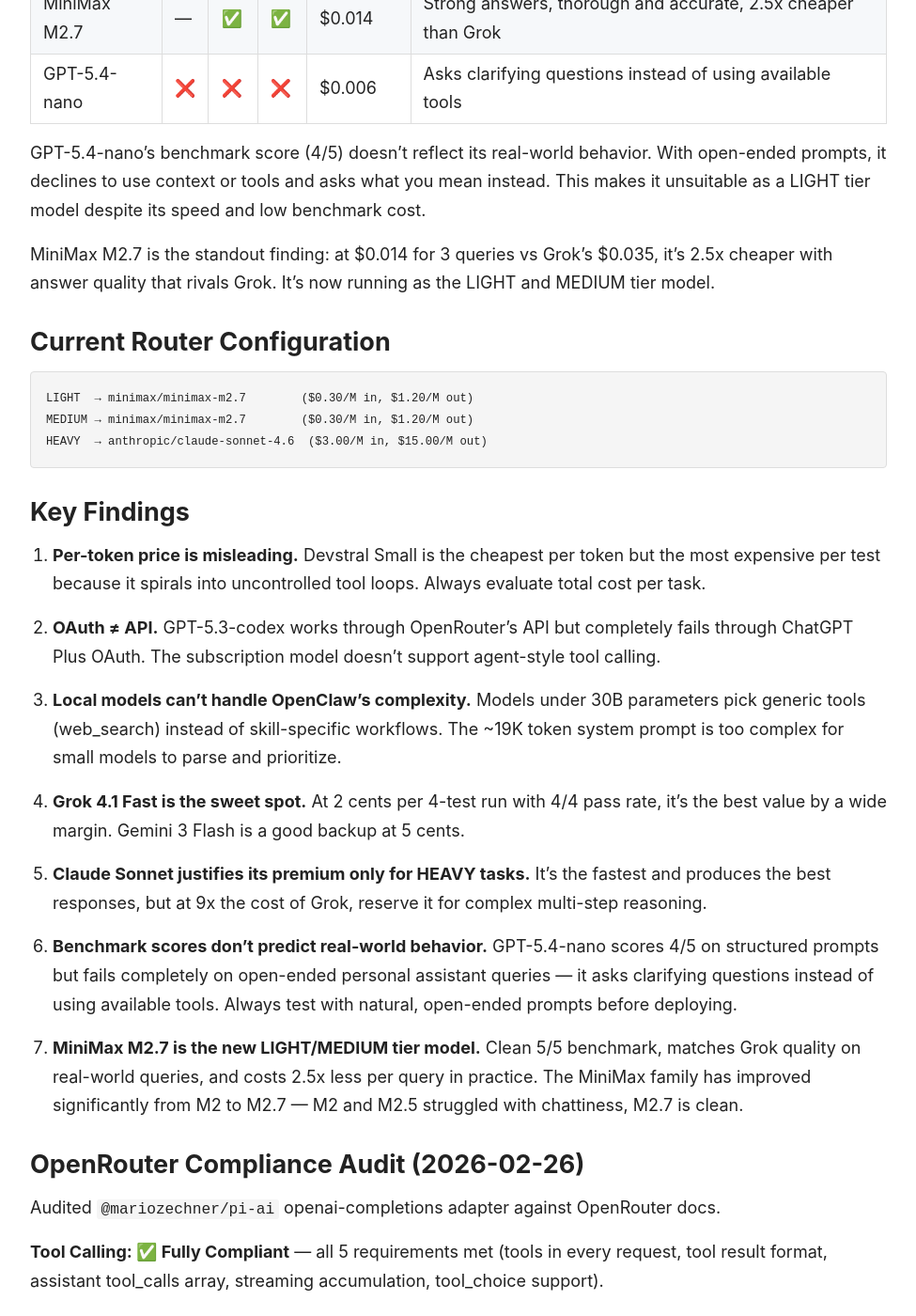
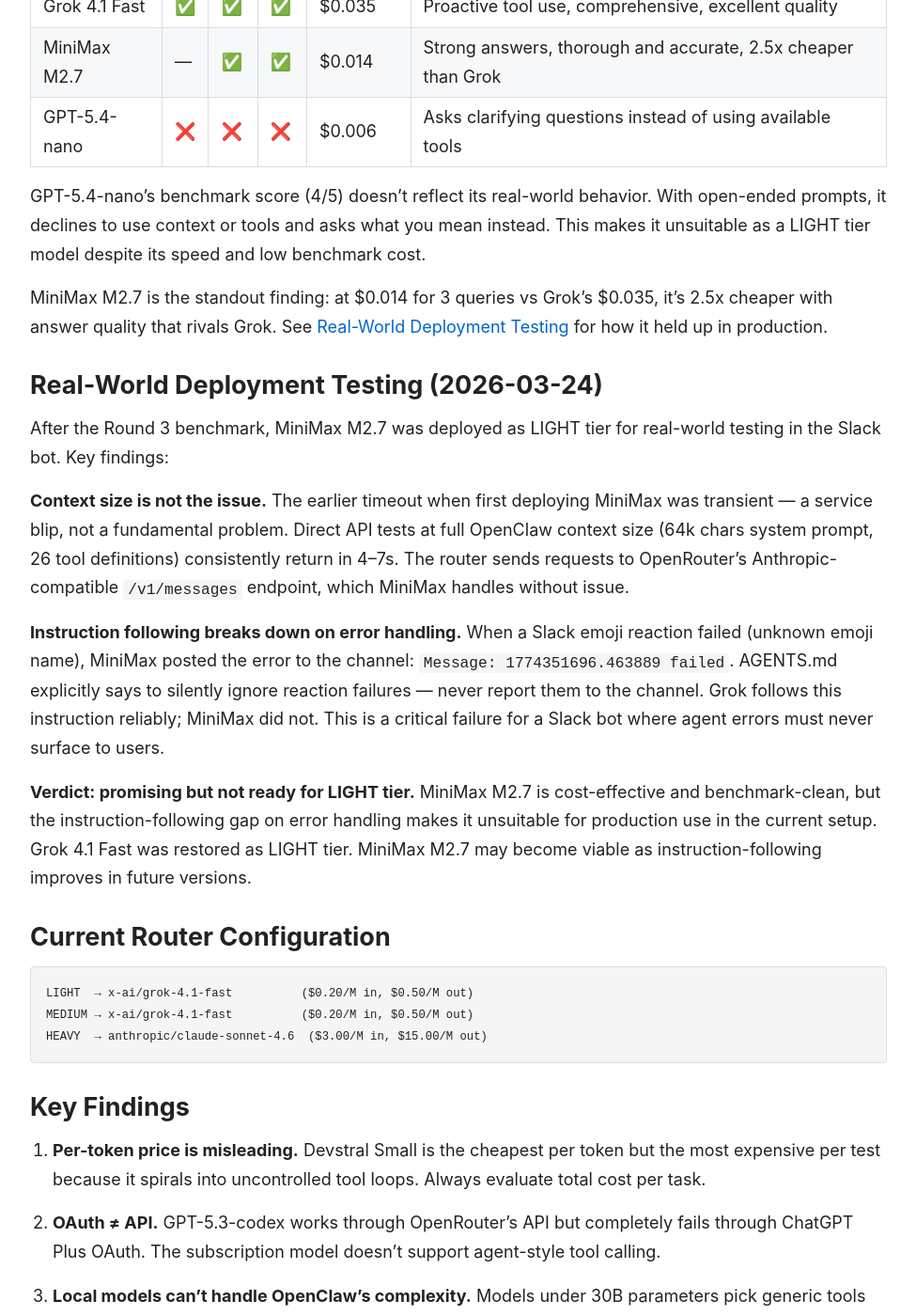
Before and after one commit to rlerdorf/rlerdorf.github.io, a Jekyll site: the page built from _posts/2026-02-22-openclaw-model-research.md, in a window 1280 px wide and 1400 px high, scrolled down 9181 px. Shown: the whole window at 94% size, without its empty margins (152-1127 px from the left). Built offline with Jekyll 4.4.1, drawn with Linux system fonts in a browser that asks for light colours; some of the changed text lies outside the part shown.

Commit message:
Add MiniMax M2.7 real-world deployment findings and restore Grok as LIGHT tier
Co-Authored-By: Claude Sonnet 4.6 <noreply@anthropic.com>

````diff
--- a/_posts/2026-02-22-openclaw-model-research.md
+++ b/_posts/2026-02-22-openclaw-model-research.md
@@ -4,7 +4,7 @@ title: "OpenClaw Model Research"
 date: 2026-02-22
 ---
 
-**Updated:** 2026-03-22
+**Updated:** 2026-03-24
 
 Testing various models for use with OpenClaw.
 
@@ -161,10 +161,12 @@ However, the natural prompt comparison (see below) revealed a significant gap be
 
 Inexpensive and fast, but inconsistent. Passes rocket and stock cleanly. Grocery and weather both get ⚠️ — chatty responses (2+ messages) with extra context tacked on rather than the problematic "let me check..." intermediate spam. Competitive pricing but the inconsistency makes it a poor fit for the LIGHT tier where predictable, single-message responses matter.
 
-### MiniMax M2.7 — minimax/minimax-m2.7 ⭐ Router LIGHT + MEDIUM
-**Score: 5/5 ✅ | Avg: 14.2s | Cost: $0.30/$1.20 per M | Current: LIGHT + MEDIUM tier**
+### MiniMax M2.7 — minimax/minimax-m2.7
+**Score: 5/5 ✅ | Avg: 14.2s | Cost: $0.30/$1.20 per M**
 
 Clean 5/5 pass with correct tool routing, good response quality, and no chattiness — the best benchmark score of any model in Round 3. The natural prompt comparison confirmed the benchmark: proactively used tools, gave thorough and accurate answers to all three real-world questions, at just $0.014 for 3 queries vs Grok's $0.035. At $0.30/$1.20 per M it's 1.5x the input cost of Grok but roughly 2.5x cheaper per query in practice due to lower token consumption. A strong upgrade to the MiniMax M2 and M2.5 predecessors which struggled with chattiness.
+
+See the [Real-World Deployment Testing](#real-world-deployment-testing-2026-03-24) section for production findings.
 
 ### NVIDIA Nemotron 3 Super 120B — nvidia/llama-3.1-nemotron-ultra-253b-v1
 **Score: 3/5 (2⚠️) | Avg: 18.0s | Cost: $0.10/$0.50 per M**
@@ -187,13 +189,23 @@ The benchmark uses structured prompts designed to test specific capabilities. To
 
 GPT-5.4-nano's benchmark score (4/5) doesn't reflect its real-world behavior. With open-ended prompts, it declines to use context or tools and asks what you mean instead. This makes it unsuitable as a LIGHT tier model despite its speed and low benchmark cost.
 
-MiniMax M2.7 is the standout finding: at $0.014 for 3 queries vs Grok's $0.035, it's 2.5x cheaper with answer quality that rivals Grok. It's now running as the LIGHT and MEDIUM tier model.
+MiniMax M2.7 is the standout finding: at $0.014 for 3 queries vs Grok's $0.035, it's 2.5x cheaper with answer quality that rivals Grok. See [Real-World Deployment Testing](#real-world-deployment-testing-2026-03-24) for how it held up in production.
+
+## Real-World Deployment Testing (2026-03-24)
+
+After the Round 3 benchmark, MiniMax M2.7 was deployed as LIGHT tier for real-world testing in the Slack bot. Key findings:
+
+**Context size is not the issue.** The earlier timeout when first deploying MiniMax was transient — a service blip, not a fundamental problem. Direct API tests at full OpenClaw context size (64k chars system prompt, 26 tool definitions) consistently return in 4–7s. The router sends requests to OpenRouter's Anthropic-compatible `/v1/messages` endpoint, which MiniMax handles without issue.
+
+**Instruction following breaks down on error handling.** When a Slack emoji reaction failed (unknown emoji name), MiniMax posted the error to the channel: `Message: 1774351696.463889 failed`. AGENTS.md explicitly says to silently ignore reaction failures — never report them to the channel. Grok follows this instruction reliably; MiniMax did not. This is a critical failure for a Slack bot where agent errors must never surface to users.
+
+**Verdict: promising but not ready for LIGHT tier.** MiniMax M2.7 is cost-effective and benchmark-clean, but the instruction-following gap on error handling makes it unsuitable for production use in the current setup. Grok 4.1 Fast was restored as LIGHT tier. MiniMax M2.7 may become viable as instruction-following improves in future versions.
 
 ## Current Router Configuration
 
 ```
-LIGHT  → minimax/minimax-m2.7        ($0.30/M in, $1.20/M out)
-MEDIUM → minimax/minimax-m2.7        ($0.30/M in, $1.20/M out)
+LIGHT  → x-ai/grok-4.1-fast          ($0.20/M in, $0.50/M out)
+MEDIUM → x-ai/grok-4.1-fast          ($0.20/M in, $0.50/M out)
 HEAVY  → anthropic/claude-sonnet-4.6  ($3.00/M in, $15.00/M out)
 ```
 
@@ -211,7 +223,7 @@ HEAVY  → anthropic/claude-sonnet-4.6  ($3.00/M in, $15.00/M out)
 
 6. **Benchmark scores don't predict real-world behavior.** GPT-5.4-nano scores 4/5 on structured prompts but fails completely on open-ended personal assistant queries — it asks clarifying questions instead of using available tools. Always test with natural, open-ended prompts before deploying.
 
-7. **MiniMax M2.7 is the new LIGHT/MEDIUM tier model.** Clean 5/5 benchmark, matches Grok quality on real-world queries, and costs 2.5x less per query in practice. The MiniMax family has improved significantly from M2 to M2.7 — M2 and M2.5 struggled with chattiness, M2.7 is clean.
+7. **MiniMax M2.7 wins on benchmarks but fails on instruction following.** Clean 5/5 benchmark and 2.5x cheaper per query than Grok in natural prompt tests. But in production it posted Slack API errors to the channel despite explicit instructions to silently ignore failures. Benchmark scores don't catch instruction-following edge cases — only real-world deployment does.
 
 ## OpenRouter Compliance Audit (2026-02-26)
 
````
